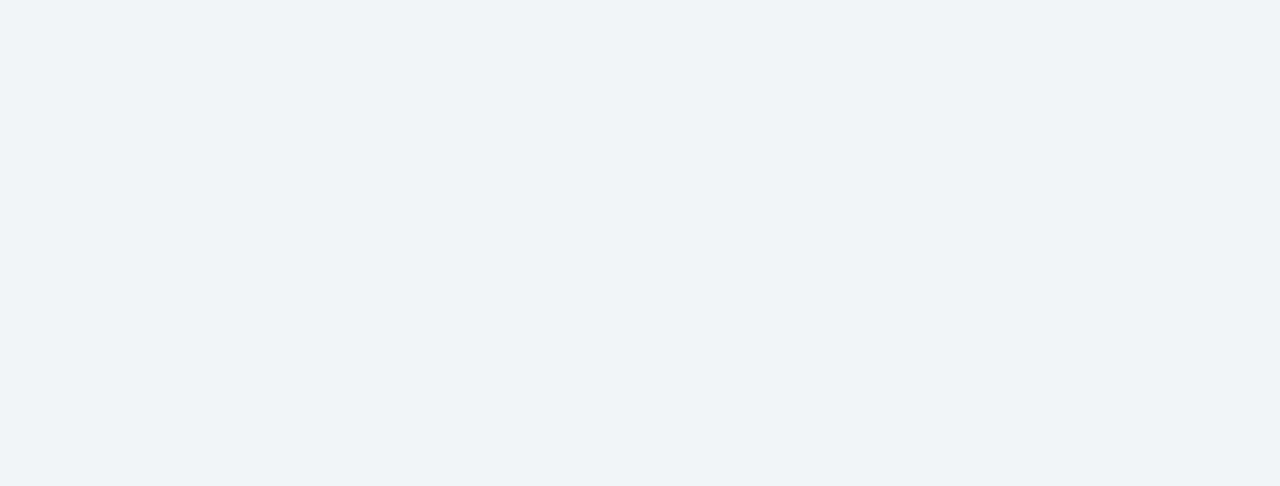
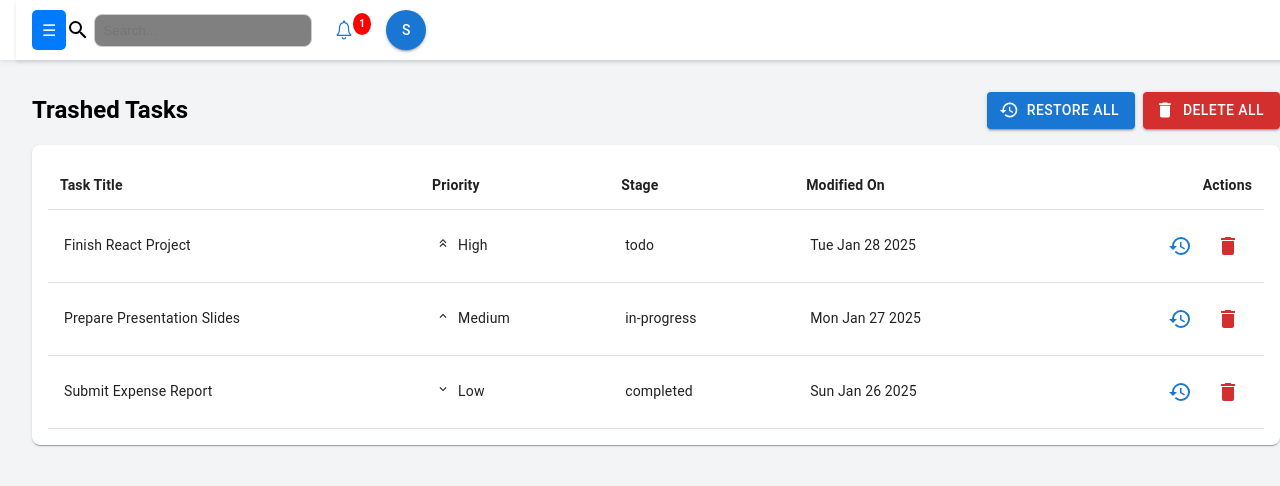
Before and after one commit to kedwards1306/TaskManager, a React (Vite) app: page /trash in a window 1280 px wide. Before the commit this address had no page. Shown: the top 486 px of the page. Built offline with nearby package versions, Linux system fonts and the light colour scheme; sample sign-in values are in the browser's storage.

Commit message:
Added Trash details

```diff
--- a/package.json
+++ b/package.json
@@ -12,8 +12,9 @@
   "dependencies": {
     "@emotion/react": "^11.14.0",
     "@emotion/styled": "^11.14.0",
-    "@mui/material": "^6.3.1",
+    "@mui/material": "^6.4.6",
     "@mui/styled-engine-sc": "^6.3.1",
+    "@mui/styles": "^6.4.6",
     "@reduxjs/toolkit": "^2.5.0",
     "moment": "^2.30.1",
     "react": "^18.3.1",
--- a/src/App.jsx
+++ b/src/App.jsx
@@ -95,7 +95,7 @@ function App() {
           <Route path="/in-progess/:status" element={<Tasks />} />
           <Route path="/todo/:status" element={<Tasks />} />
           <Route path="/team" element={<Users/>} />
-          <Route path="/trashed" element={<Trash />} />
+          <Route path="/trash" element={<Trash />} />
           <Route path="/tasks/:id" element={<TaskDetails />} />
         </Route>
         <Route path="/login" element={<Login />} />
--- a/src/components/AddUser.jsx
+++ b/src/components/AddUser.jsx
@@ -43,7 +43,6 @@ const AddUser = ({ open, setOpen, userData }) => {
             error={!!errors.name}
             helperText={errors.name?.message}
           />
-
           <TextField
             label="Title"
             fullWidth
@@ -52,7 +51,6 @@ const AddUser = ({ open, setOpen, userData }) => {
             error={!!errors.title}
             helperText={errors.title?.message}
           />
-
           <TextField
             label="Email Address"
             type="email"
@@ -62,7 +60,6 @@ const AddUser = ({ open, setOpen, userData }) => {
             error={!!errors.email}
             helperText={errors.email?.message}
           />
-
           <TextField
             label="Role"
             fullWidth
@@ -85,7 +82,7 @@ const AddUser = ({ open, setOpen, userData }) => {
           color="primary"
           disabled={isLoading || isUpdating}
           onClick={handleSubmit(handleOnSubmit)}
-          startIcon={isLoading || isUpdating ? <CircularProgress size={16} /> : null}
+          startIcon={isLoading || isUpdating ? <CircularProgress size={15} /> : null}
         >
           Submit
         </Button>
--- a/src/pages/Trash.jsx
+++ b/src/pages/Trash.jsx
@@ -1,9 +1,137 @@
-import React from 'react'
+import React, { useState } from "react";
+import {
+  Box,
+  Button,
+  Table,
+  TableHead,
+  TableBody,
+  TableRow,
+  TableCell,
+  Paper,
+  Typography,
+  IconButton,
+} from "@mui/material";
+import { MdDelete, MdKeyboardArrowDown, MdKeyboardArrowUp, MdKeyboardDoubleArrowUp, MdOutlineRestore } from "react-icons/md";
+import { styled } from "@mui/material/styles";
+import { tasks } from "../assets/data";
+import ConfirmatioDialog from "../components/Dialogs";
+
+// Styled Table Cell for Header
+const StyledTableCell = styled(TableCell)(({ theme }) => ({
+  fontWeight: 600,
+  padding: theme.spacing(1.5),
+}));
+
+const ICONS = {
+  high: <MdKeyboardDoubleArrowUp/>,
+  medium: <MdKeyboardArrowUp/>,
+  low: <MdKeyboardArrowDown/>,
+};
 
 const Trash = () => {
+  const [openDialog, setOpenDialog] = useState(false);
+  const [msg, setMsg] = useState(null);
+  const [type, setType] = useState("delete");
+  const [selected, setSelected] = useState("");
+
+  const deleteClick = (id) => {
+    setType("delete");
+    setSelected(id);
+    setMsg("Do you want to permanently delete this task?");
+    setOpenDialog(true);
+  };
+
+  const restoreClick = (id) => {
+    setType("restore");
+    setSelected(id);
+    setMsg("Do you want to restore this task?");
+    setOpenDialog(true);
+  };
+
   return (
-    <div>Trash</div>
-  )
-}
+    <Box sx={{ width: "100%", p: 2 }}>
+      {/* Header */}
+      <Box display="flex" justifyContent="space-between" alignItems="center" mb={2}>
+        <Typography variant="h5" fontWeight={700}>
+          Trashed Tasks
+        </Typography>
 
-export default Trash
+        <Box>
+          <Button
+            variant="contained"
+            startIcon={<MdOutlineRestore />}
+            sx={{ mr: 1 }}
+            onClick={() => {
+              setType("restoreAll");
+              setMsg("Do you want to restore all tasks?");
+              setOpenDialog(true);
+            }}
+          >
+            Restore All
+          </Button>
+          <Button
+            variant="contained"
+            color="error"
+            startIcon={<MdDelete />}
+            onClick={() => {
+              setType("deleteAll");
+              setMsg("Do you want to permanently delete all tasks?");
+              setOpenDialog(true);
+            }}
+          >
+            Delete All
+          </Button>
+        </Box>
+      </Box>
+
+      {/* Table */}
+      <Paper sx={{ overflow: "hidden", p: 2, borderRadius: 2 }}>
+        <Table>
+          <TableHead>
+            <TableRow>
+              <StyledTableCell>Task Title</StyledTableCell>
+              <StyledTableCell>Priority</StyledTableCell>
+              <StyledTableCell>Stage</StyledTableCell>
+              <StyledTableCell>Modified On</StyledTableCell>
+              <StyledTableCell align="right">Actions</StyledTableCell>
+            </TableRow>
+          </TableHead>
+          <TableBody>
+            {tasks?.map((task, index) => (
+              <TableRow key={index} hover>
+                <TableCell>{task.title}</TableCell>
+
+                <TableCell>
+                  <Box display="flex" alignItems="center" gap={1}>
+                    <Typography variant="body2">{ICONS[task.priority]}</Typography>
+                    <Typography variant="body2" sx={{ textTransform: "capitalize" }}>
+                      {task.priority}
+                    </Typography>
+                  </Box>
+                </TableCell>
+
+                <TableCell>{task.stage}</TableCell>
+                <TableCell>{new Date(task.date).toDateString()}</TableCell>
+
+                {/* Actions */}
+                <TableCell align="right">
+                  <IconButton color="primary" onClick={() => restoreClick(task._id)} sx={{ mr: 1 }}>
+                    <MdOutlineRestore />
+                  </IconButton>
+                  <IconButton color="error" onClick={() => deleteClick(task._id)}>
+                    <MdDelete />
+                  </IconButton>
+                </TableCell>
+              </TableRow>
+            ))}
+          </TableBody>
+        </Table>
+      </Paper>
+
+      {/* Confirmation Dialog */}
+      <ConfirmatioDialog open={openDialog} setOpen={setOpenDialog} msg={msg} type={type} />
+    </Box>
+  );
+};
+
+export default Trash;
--- a/src/pages/Users.jsx
+++ b/src/pages/Users.jsx
@@ -86,8 +86,8 @@ const Users = () => {
                   <Box display="flex" alignItems="center" gap={1.5}>
                     <Box
                       sx={{
-                        width: 36,
-                        height: 36,
+                        width: 24,
+                        height: 24,
                         borderRadius: "50%",
                         backgroundColor: "#2563eb",
                         color: "white",
--- a/src/theme.jsx
+++ b/src/theme.jsx
@@ -11,7 +11,7 @@ export default createTheme({
             light: '#63a4ff',
             main: '#1976df',
             dark: '#004ba0',
-            constrastText: '#fff',
+            contrastText: '#fff',
 
         },
         secondary: {
```
Also changed, not shown: 1 other file (tests, documents, lock files or other folders).
